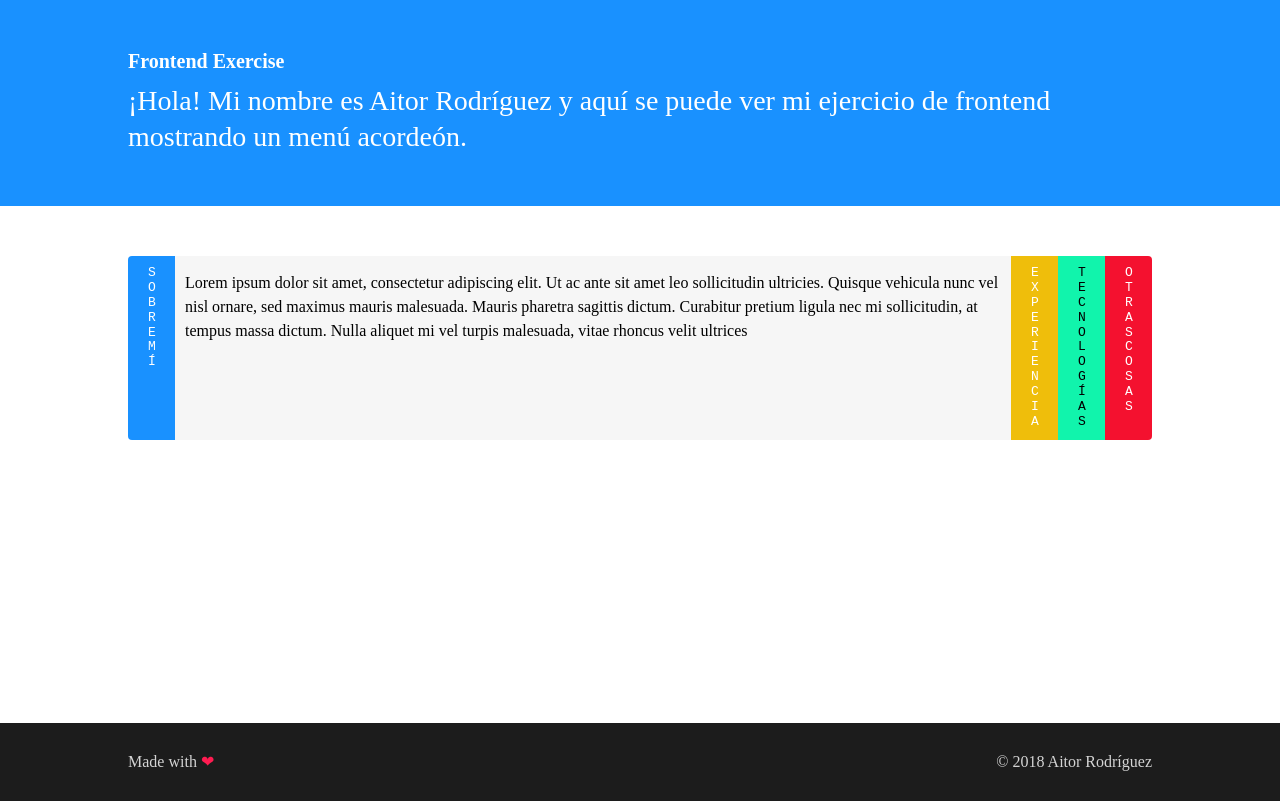
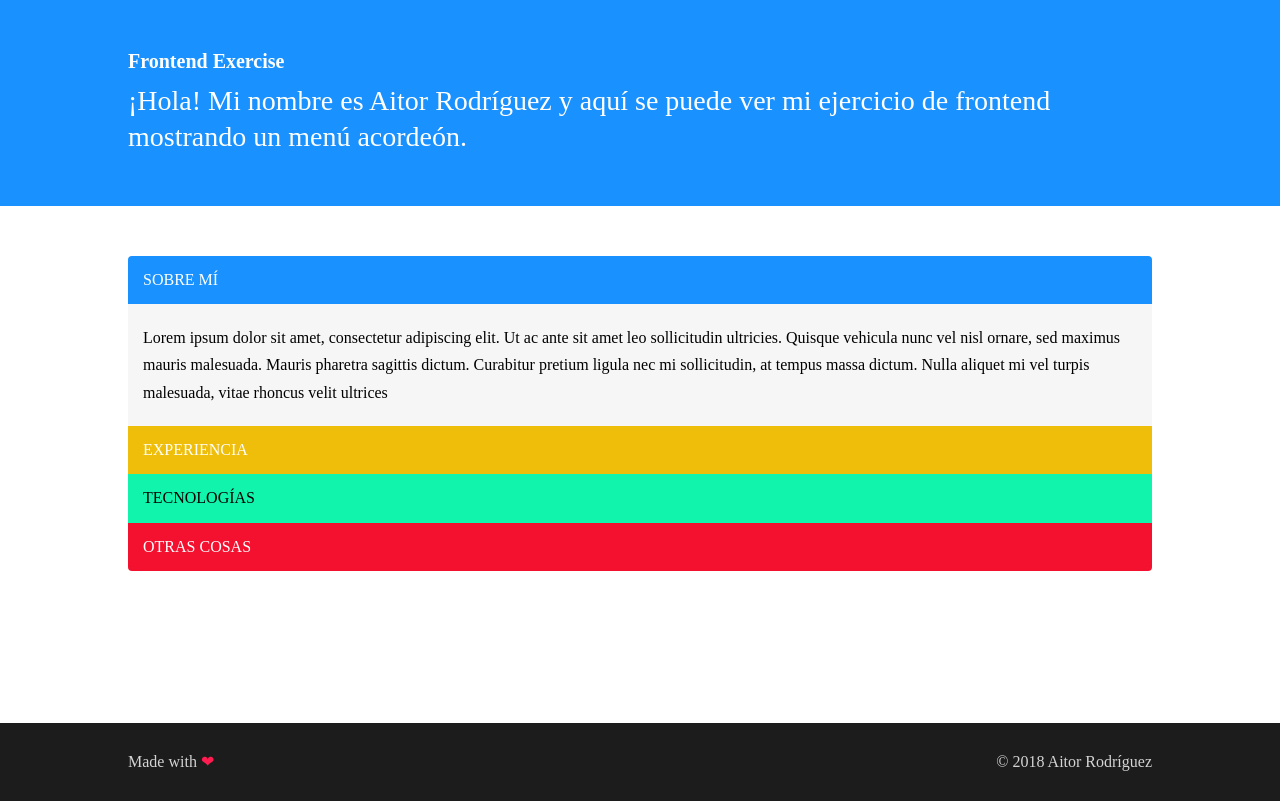
Before and after one commit to AitorRodriguez990/accordion-menu, a plain HTML site: page index.html in a window 1280 px wide. Both pictures are taken after a click on the element "SOBRE MÍ". Drawn offline with Linux system fonts and the light colour scheme; a web font is replaced by a local one.

Commit message:
Little refactoring

```diff
--- a/scripts/script.js
+++ b/scripts/script.js
@@ -1,38 +1,44 @@
-const ACTIVE_CLASS = "c-accordion__title--active";
+const ACCORDION_TITLE = "c-accordion__title",
+      ACCORDION_TITLE_ACTIVE = "c-accordion__title--active",
+      HEADER = "c-header";
 
 (function() {
-  let accordionElements = Array.from(document.querySelectorAll('.c-accordion__title'));
+  let accordionElements = Array.from(document.querySelectorAll("." + ACCORDION_TITLE));
 
+  // Remove/Add active class on target element
   const handleClickAccordionElement = (e) => {
     e.preventDefault();
 
     // Remove active class from all elements
     accordionElements.forEach(element => {
-      element.classList.remove(ACTIVE_CLASS);
+      element.classList.remove(ACCORDION_TITLE_ACTIVE);
     });
 
     // Add active class to selected element
-    e.currentTarget.classList.add(ACTIVE_CLASS);
+    e.currentTarget.classList.add(ACCORDION_TITLE_ACTIVE);
 
     // Change header color depending on accordion title color
     changeHeaderColor(e.currentTarget);
   }
 
+  // Assign click function to all elements
   accordionElements.forEach(element => {
-    element.addEventListener('click', handleClickAccordionElement)
+    element.addEventListener("click", handleClickAccordionElement)
   });
 })();
 
+// Change header color depending on clicked accordion title
 const changeHeaderColor = () => {
-  let elementStyles = getComputedStyle(document.querySelector("." + ACTIVE_CLASS)),
+  let elementStyles = getComputedStyle(document.querySelector("." + ACCORDION_TITLE_ACTIVE)),
       newStyles = {
         backgroundColor: elementStyles.backgroundColor,
         color: elementStyles.color
       };
 
-  setStylesOnElement(newStyles, document.getElementsByClassName("c-header")[0]);
+  setStylesOnElement(newStyles, document.getElementsByClassName(HEADER)[0]);
 };
 
+// Helper function to add multiple styles on element
 const setStylesOnElement = function(styles, element){
   Object.assign(element.style, styles);
 }
--- a/styles/components/accordion.css
+++ b/styles/components/accordion.css
@@ -1,36 +1,10 @@
-.c-accordion {
-  display: flex;
-}
-
 .c-accordion__title {
-  width: 1px;
-  padding: 10px 26px 10px 20px;
-  word-wrap: break-word;
-  white-space: pre-wrap;
+  padding: 15px;
   text-transform: uppercase;
-  font-family: monospace;
   cursor: pointer;
 }
 
-.c-accordion__title:first-child { border-radius: 4px 0 0 4px; }
-
-.c-accordion__description {
-  box-sizing: border-box;
-  margin-left: 0;
-  padding: 15px 10px;
-  background-color: #f6f6f6;
-  line-height: 1.5;
-}
-
-.c-accordion__title:last-of-type:not(.c-accordion__title--active),
-.c-accordion__description:last-child { border-radius: 0 4px 4px 0; }
-
-.c-accordion__title:not(.c-accordion__title--active) + .c-accordion__description {
-  display: none;
-  max-width: 0;
-  overflow: hidden;
-  transition: max-width 0.2s ease-out;
-}
+.c-accordion__title:first-child { border-radius: 4px 4px 0 0; }
 
 .c-accordion__title--blue {
   background-color: #1991ff;
@@ -51,3 +25,20 @@
   background-color: #11f4ac;
   color: #000;
 }
+
+.c-accordion__description {
+  box-sizing: border-box;
+  margin-left: 0;
+  padding: 20px 15px;
+  background-color: #f6f6f6;
+  line-height: 1.7;
+}
+
+.c-accordion__title:last-of-type:not(.c-accordion__title--active),
+.c-accordion__description:last-child { border-radius: 0 0 4px 4px; }
+
+.c-accordion__title:not(.c-accordion__title--active) + .c-accordion__description {
+  display: none;
+  max-width: 0;
+  overflow: hidden;
+}
```
